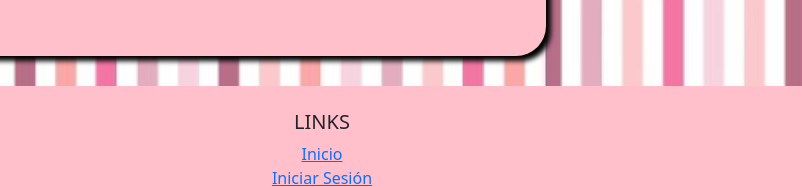
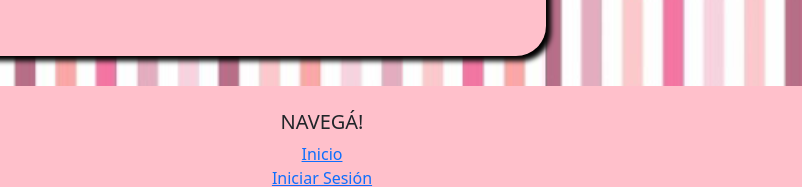
Before and after one commit to arielroselli/Project, a website: page pages/contactus.html in a window 1280 px wide. Shown: the part 622-809 px from the top of the page, 478-1280 px from the left. Drawn offline with nearby package versions, Linux system fonts and the light colour scheme; files whose address does not match are found by name; a web font is replaced by a local one.

Commit message:
Update contactus.html

```diff
--- a/pages/contactus.html
+++ b/pages/contactus.html
@@ -77,7 +77,7 @@
                 <hr class="clearfix w-100 d-md-none pb-3">
                 <div class="col-md-3 mb-md-0 mb-3">
                     <!-- Links -->
-                    <h5 class="text-uppercase">Links</h5>
+                    <h5 class="text-uppercase">Navegá!</h5>
                     <ul class="list-unstyled">
                         <li>
                             <a href="../index.html">Inicio</a>
```
